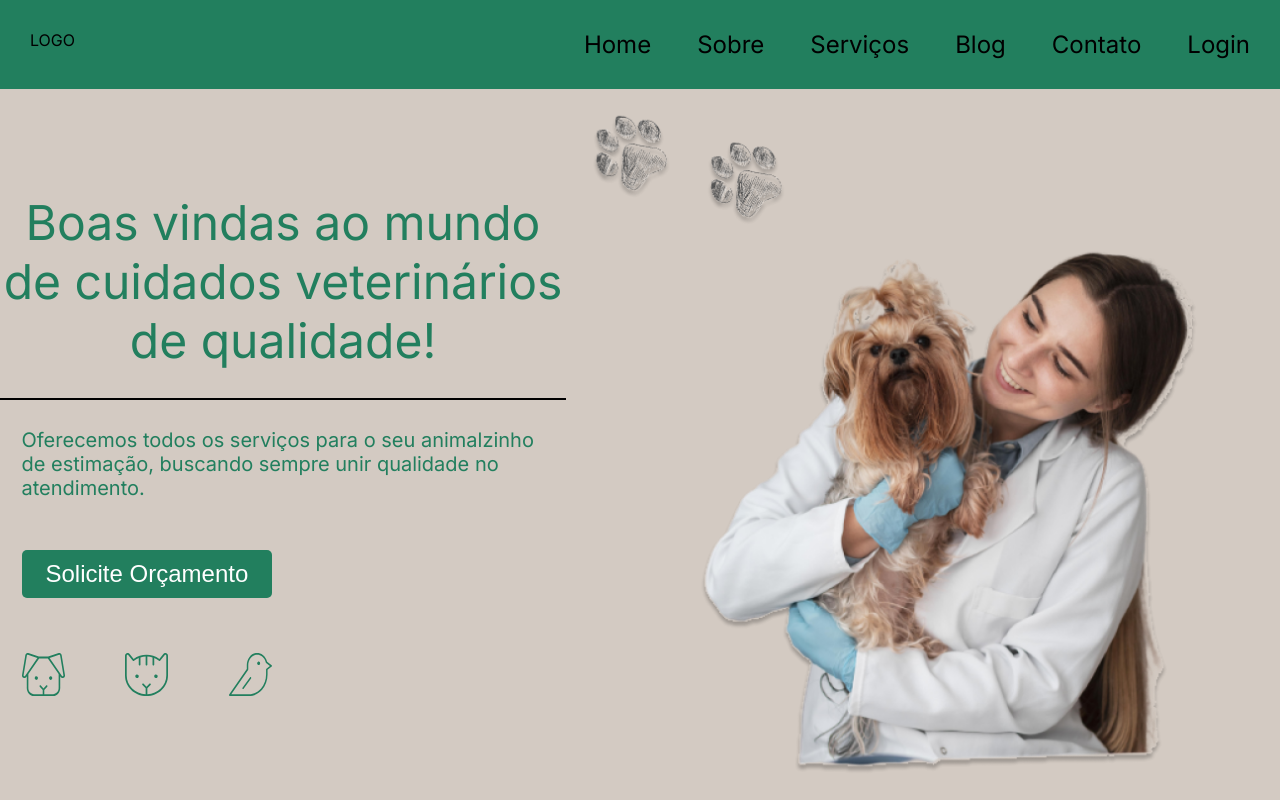
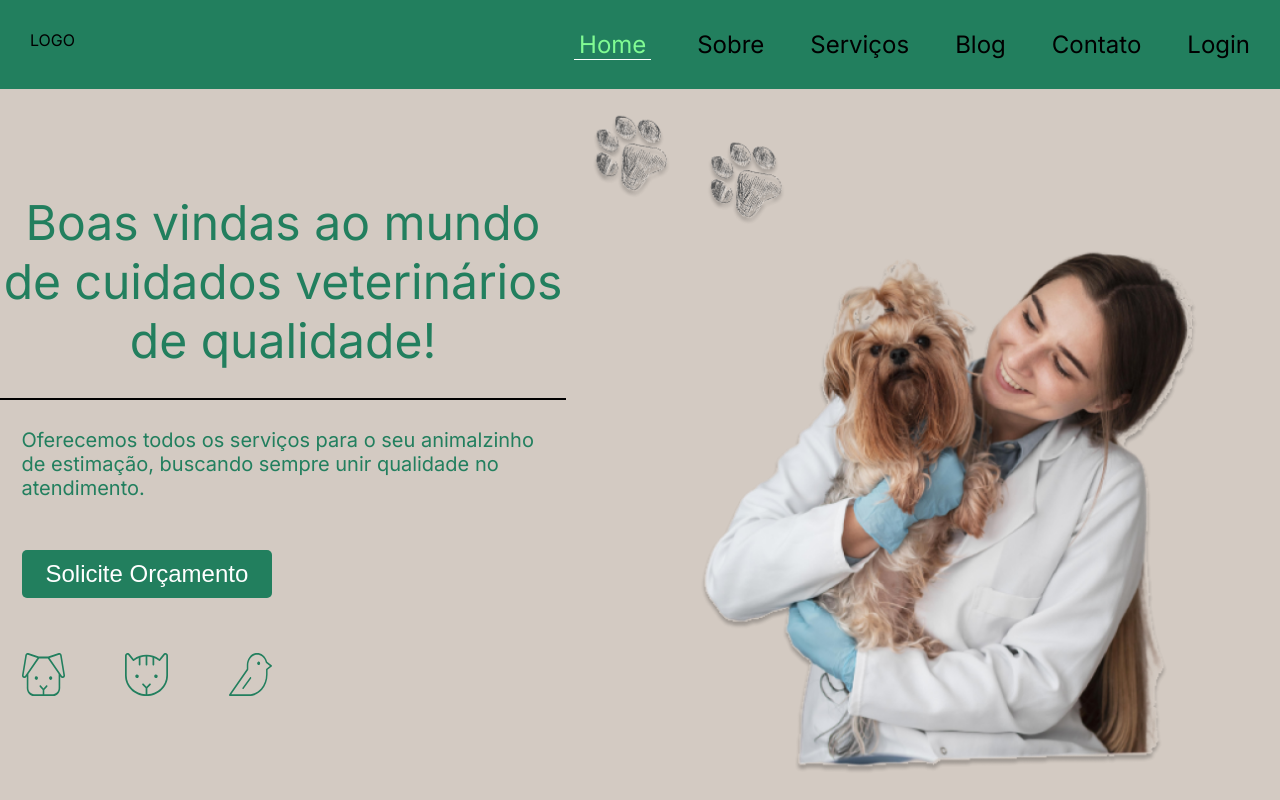
Before and after one commit to Juniors-Developers-Group-JDG/Hospital-Veteririo-Front-End, a Next.js app: page / in a window 1280 px wide. Built offline with nearby package versions, Linux system fonts and the light colour scheme.

Commit message:
feat: isActive is now defined automatically inside nav link

```diff
--- a/src/components/Header/components/Navlink/index.jsx
+++ b/src/components/Header/components/Navlink/index.jsx
@@ -1,8 +1,15 @@
-import Link from 'next/link'
-import styles from '../../header.module.scss'
+'use client';
 
-export function Navlink({ isActive, children, href }){
+import Link from 'next/link';
+import { usePathname } from 'next/navigation';
+import styles from '../../header.module.scss';
+
+export function Navlink({ children, href }){
+  const currentPath = usePathname();
+
+  const isActive = currentPath === href;
+
   return(
-    <li><Link c href={href} className={styles.nav_link +' '+(isActive&& styles.active)}>{children}</Link></li>
+    <li><Link c href={href} className={styles.nav_link +' '+( isActive && styles.active )}>{children}</Link></li>
   )
 }
```
